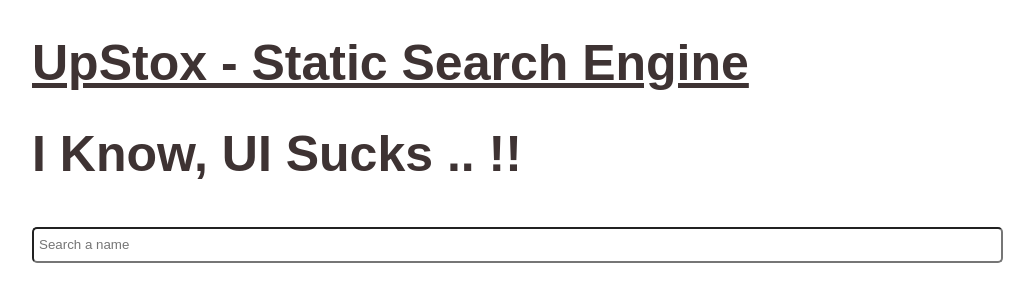
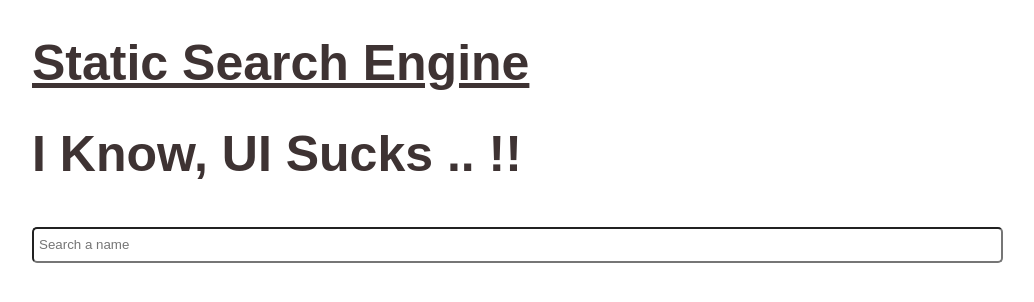
Before and after one commit to nandish-asangi/static_search_engine, a plain HTML site: page frontend/index.html in a window 1280 px wide. Shown: the whole page, without its empty margins (128-1162 px from the left). Drawn offline with nearby package versions, Linux system fonts and the light colour scheme.

Commit message:
Minor Changes

```diff
--- a/frontend/index.html
+++ b/frontend/index.html
@@ -22,7 +22,7 @@
 </head>
 <body>
     <div ng-controller="MainCtrl">
-        <h1><u>UpStox - Static Search Engine</u></h1>
+        <h1><u>Static Search Engine</u></h1>
         <h1>I Know, UI Sucks .. !!</h1>
         <input type='text' ng-model='searchText' placeholder="Search a name" ng-keyup='getData($event)' />
         <h2 ng-show="noResults">No Search Results</h2>
```
